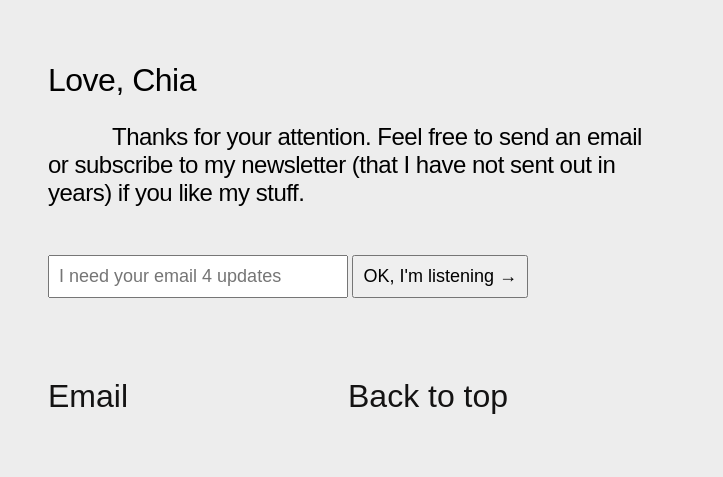
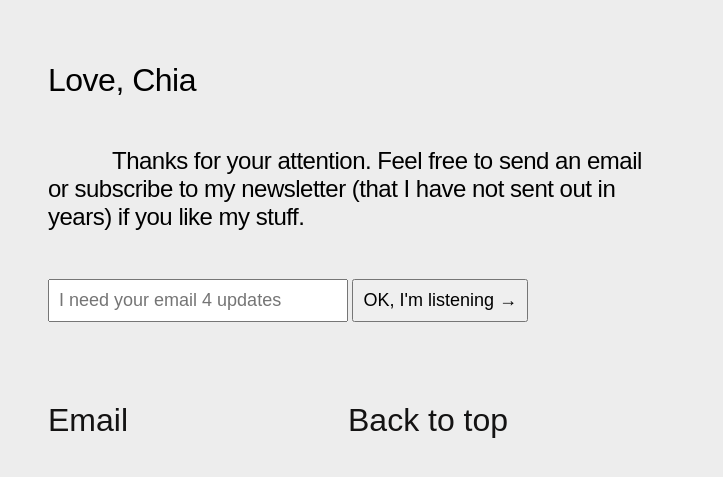
Before and after one commit to chiaski/site, a website built with webpack: page public/about.html in a window 1280 px wide. Shown: the part 1213-1690 px from the top of the page, without its empty margins (0-723 px from the left). Built offline with nearby package versions, Linux system fonts and the light colour scheme; no server answers; a web font is replaced by a local one.

Commit message:
Fix links

```diff
--- a/src/styles/landing.scss
+++ b/src/styles/landing.scss
@@ -18,7 +18,7 @@ h1 {
 }
 
 h2 {
-  margin: 1em 0;
+  margin: 2em 0;
 }
 
 // containers
@@ -34,7 +34,7 @@ h2 {
 }
 
 
-.stuff-intro:hover a:not(:hover) {
+.intro:hover a:not(:hover) {
   // reduce opacity if material isnt hovered over
   opacity: 0.5;
 }
--- a/src/styles/main.scss
+++ b/src/styles/main.scss
@@ -97,11 +97,9 @@ h2 {
 }
 
 h2.intro {
-  display: block;
   text-indent: 5vw;
   font-size: 1.5em;
   letter-spacing: -.5px;
-  margin: 1em 0 2em 0;
 
   span {
     display: block;
```
Also changed, not shown: public/assets/styles/landing.css, public/assets/styles/main.css, 3 other files.
